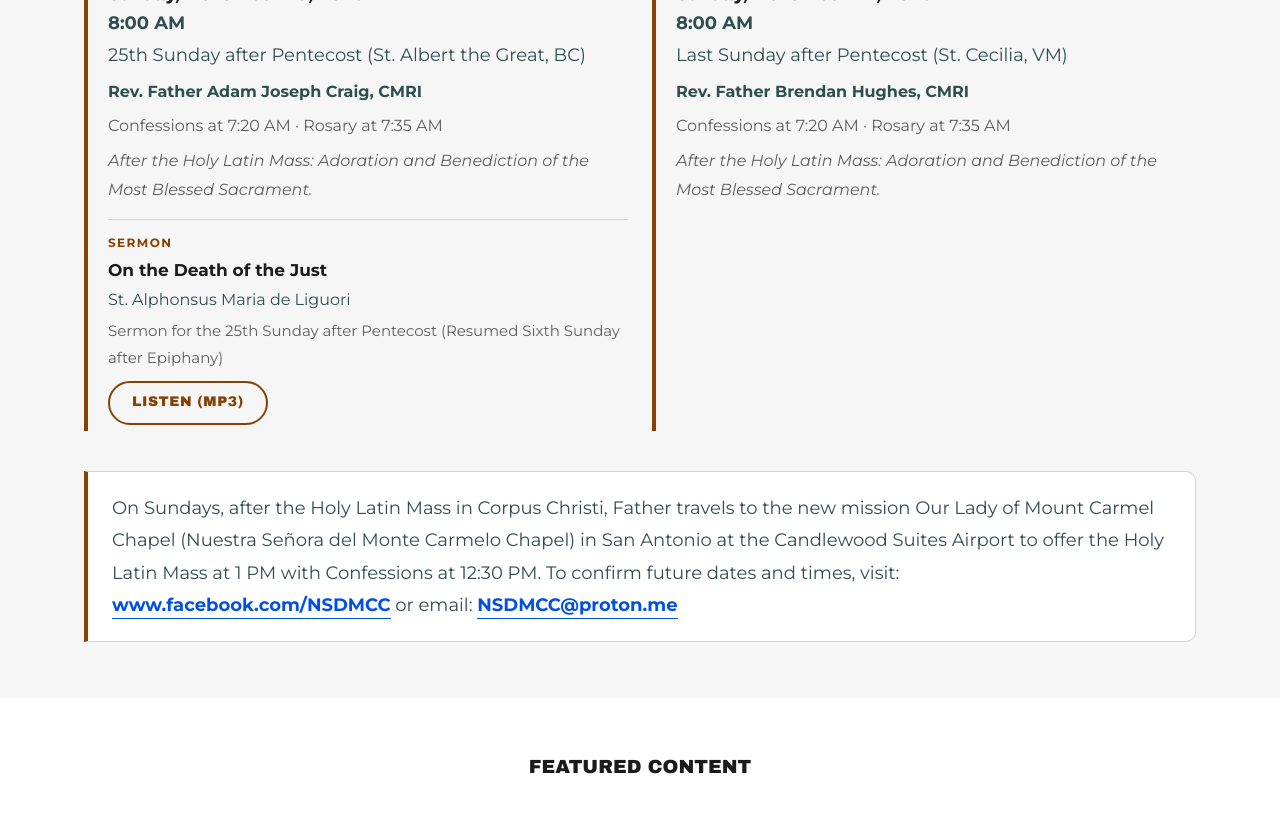
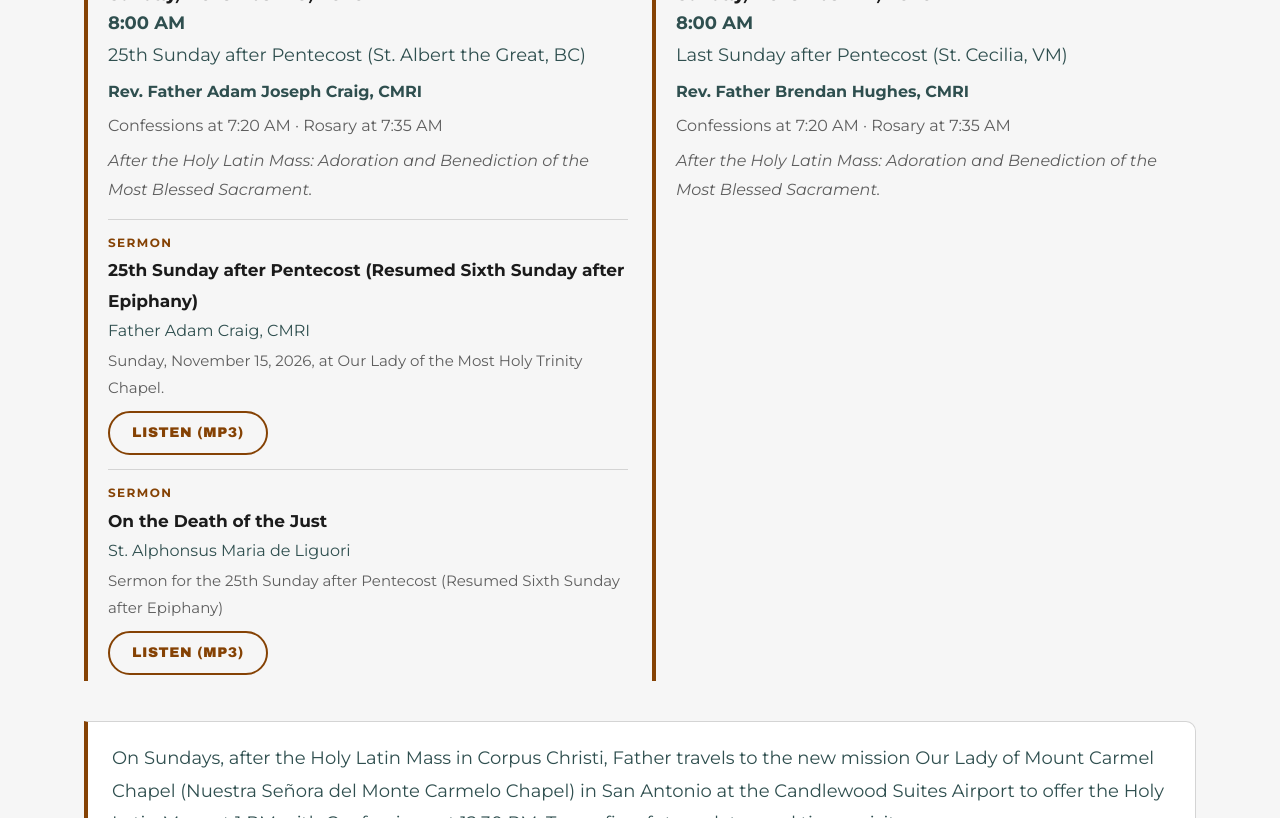
Before and after one commit to ourladymhtchurch/ourladymhtchurch.github.io, a Jekyll site: the page built from index.html, in a window 1280 px wide and 900 px high, scrolled down 2492 px, cut to the strip 0-818 px from the top of the window. Built offline with Jekyll 4.4.1, drawn with Linux system fonts in a browser that asks for light colours.

Commit message:
Add Father Adam Craig's November 15 sermon as an MP3 in the November 15 Holy Latin Mass card, above the St. Alphonsus sermon

```diff
--- a/_data/schedule.yml
+++ b/_data/schedule.yml
@@ -16,8 +16,9 @@
 # "Traditional Holy Latin Mass Schedule" heading. Delete it (or leave it empty) to hide
 # both boxes.
 #
-# A Mass can also have a "sermon" (title, by, text, and url: an .mp3 in assets/audio/ or
-# a web address), shown at the bottom of its card with a "Listen (MP3)" button.
+# A Mass can also list "sermons", each with title, by, text, and url (an .mp3 in
+# assets/audio/ or a web address). They are shown at the bottom of its card, in this
+# order, each with a "Listen (MP3)" button.
 #
 # Other sermons are in _data/featured.yml; prayer intentions and quotes are in
 # _data/prayer.yml.
@@ -34,11 +35,15 @@ masses:
     confessions: "7:20 AM"
     rosary: "7:35 AM"
     note: "After the Holy Latin Mass: Adoration and Benediction of the Most Blessed Sacrament."
-    sermon:
-      title: "On the Death of the Just"
-      by: "St. Alphonsus Maria de Liguori"
-      text: "Sermon for the 25th Sunday after Pentecost (Resumed Sixth Sunday after Epiphany)"
-      url: https://traditionalcatholicsermons.org/index_files/StAlphonsus_ForTheSixthSundayAfterEpiphany_OnTheDeathOfTheJust.mp3
+    sermons:
+      - title: "25th Sunday after Pentecost (Resumed Sixth Sunday after Epiphany)"
+        by: "Father Adam Craig, CMRI"
+        text: "Sunday, November 15, 2026, at Our Lady of the Most Holy Trinity Chapel."
+        url: /assets/audio/sermon-2026-11-15-craig.mp3
+      - title: "On the Death of the Just"
+        by: "St. Alphonsus Maria de Liguori"
+        text: "Sermon for the 25th Sunday after Pentecost (Resumed Sixth Sunday after Epiphany)"
+        url: https://traditionalcatholicsermons.org/index_files/StAlphonsus_ForTheSixthSundayAfterEpiphany_OnTheDeathOfTheJust.mp3
   - date: "Sunday, November 22, 2026"
     time: "8:00 AM"
     feast: "Last Sunday after Pentecost (St. Cecilia, VM)"
--- a/index.html
+++ b/index.html
@@ -60,15 +60,15 @@ featured.yml, prayer.yml and devotions.yml.
         {% if mass.celebrant %}<p class="schedule__celebrant">{{ mass.celebrant }}</p>{% endif %}
         {% if mass.confessions or mass.rosary %}<p class="schedule__meta">{% if mass.confessions %}Confessions at {{ mass.confessions }}{% endif %}{% if mass.confessions and mass.rosary %} &middot; {% endif %}{% if mass.rosary %}Rosary at {{ mass.rosary }}{% endif %}</p>{% endif %}
         {% if mass.note %}<p class="schedule__note">{{ mass.note }}</p>{% endif %}
-        {% if mass.sermon %}
+        {% for sermon in mass.sermons %}
         <div class="schedule__sermon">
           <p class="schedule__sermon-label">Sermon</p>
-          <p class="schedule__sermon-title">{{ mass.sermon.title }}</p>
-          {% if mass.sermon.by %}<p class="schedule__sermon-by">{{ mass.sermon.by }}</p>{% endif %}
-          {% if mass.sermon.text %}<p class="schedule__sermon-text">{{ mass.sermon.text }}</p>{% endif %}
-          <p class="schedule__sermon-actions"><a class="btn btn--outline" href="{% if mass.sermon.url contains '://' %}{{ mass.sermon.url }}{% else %}{{ mass.sermon.url | relative_url }}{% endif %}" target="_blank" rel="noopener">Listen (MP3)</a></p>
+          <p class="schedule__sermon-title">{{ sermon.title }}</p>
+          {% if sermon.by %}<p class="schedule__sermon-by">{{ sermon.by }}</p>{% endif %}
+          {% if sermon.text %}<p class="schedule__sermon-text">{{ sermon.text }}</p>{% endif %}
+          <p class="schedule__sermon-actions"><a class="btn btn--outline" href="{% if sermon.url contains '://' %}{{ sermon.url }}{% else %}{{ sermon.url | relative_url }}{% endif %}" target="_blank" rel="noopener">Listen (MP3)</a></p>
         </div>
-        {% endif %}
+        {% endfor %}
       </div>
       {% endfor %}
     </div>
```
Also changed, not shown: README.md, 1 other file.
